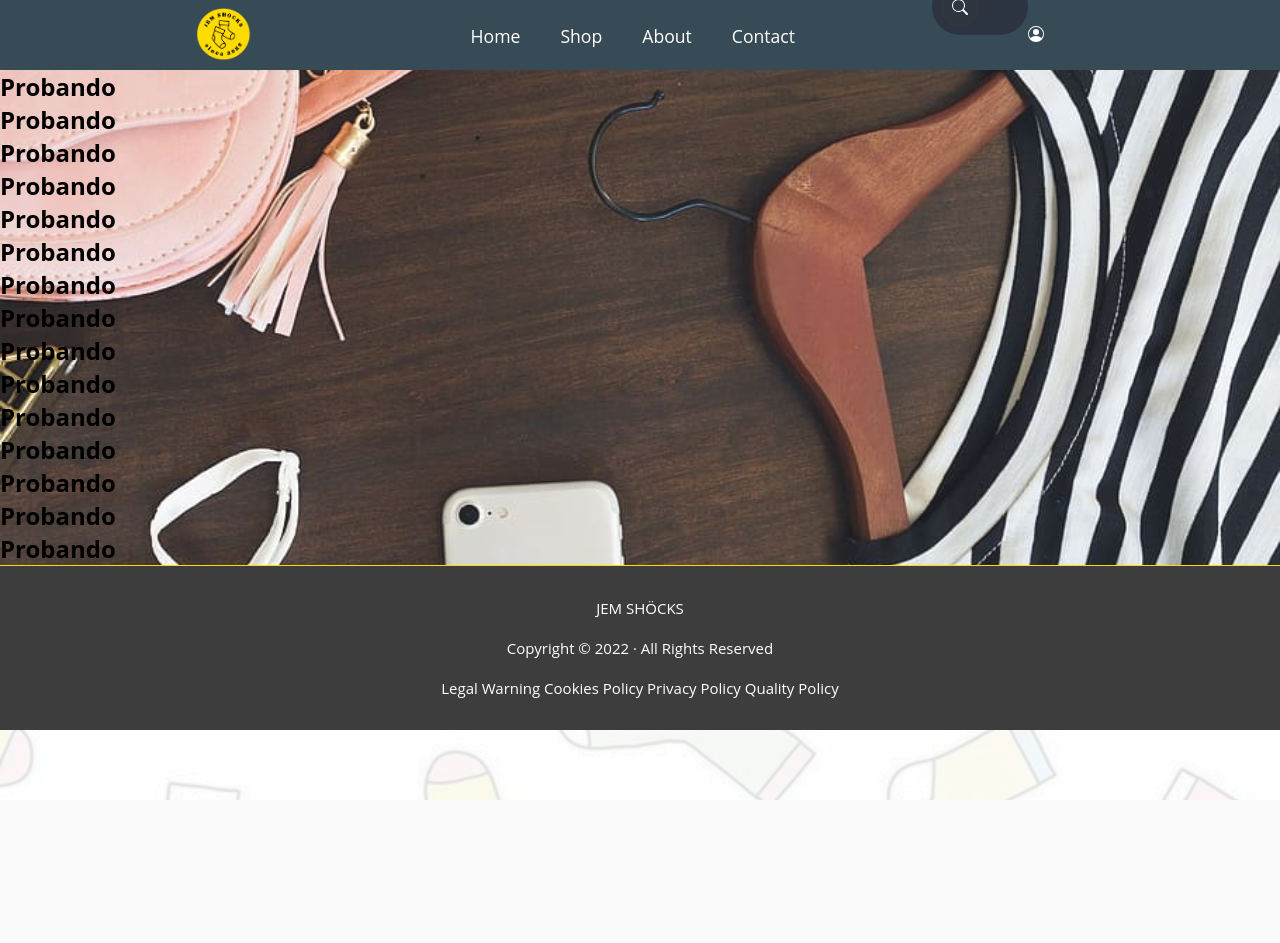
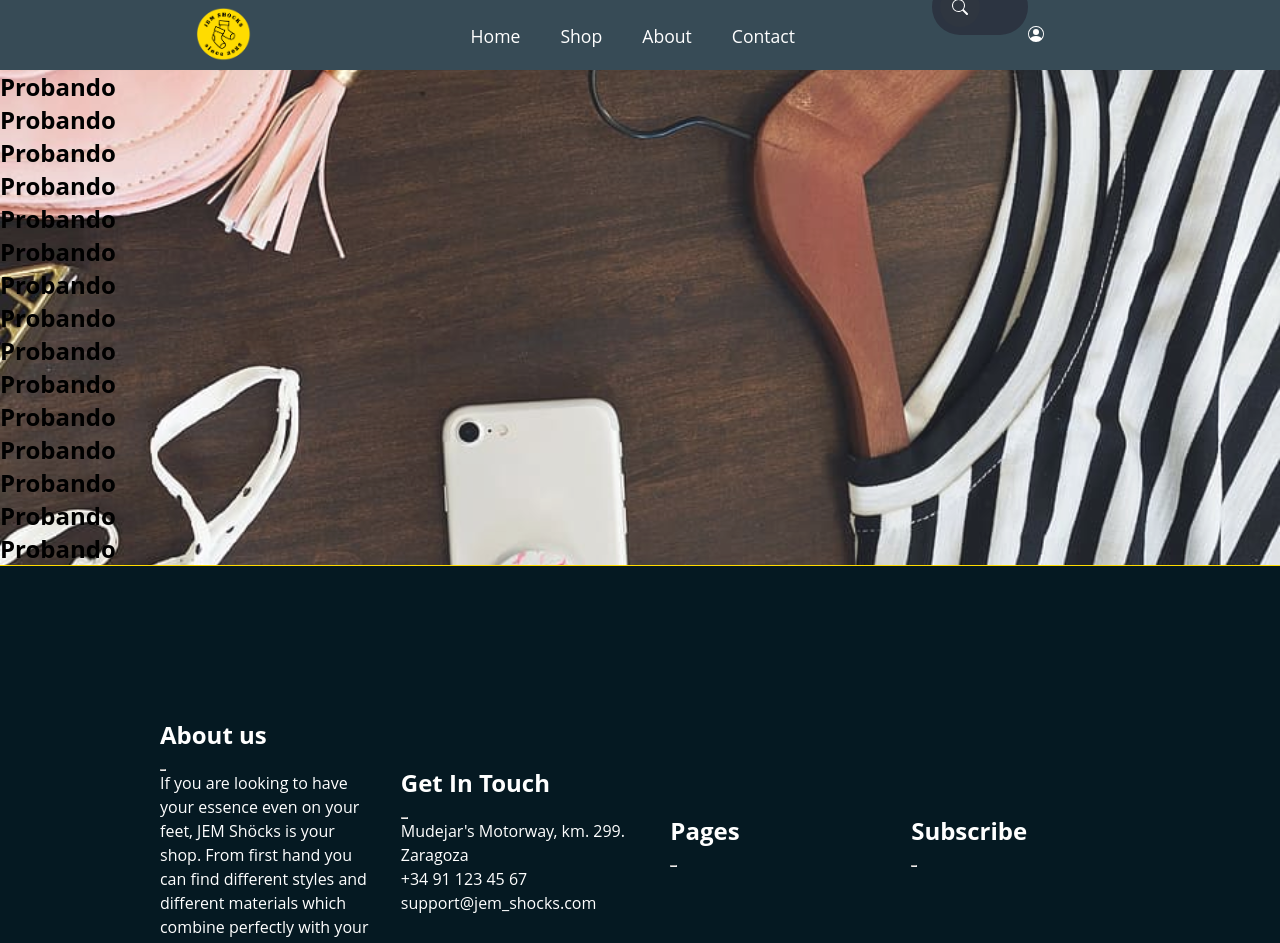
Before and after one commit to Yorrryiii/JEM_Shocks, a React (Create React App) app in the folder jem_shocks/: page /JEM_SHOCKS in a window 1280 px wide. Shown: the top 943 px of the page. Before the commit the page ends 800 px from the top, so only its background shows below. Built offline with nearby package versions, Linux system fonts and the light colour scheme; a web font is replaced by a local one.

Commit message:
no message

```diff
--- a/jem_shocks/src/components/Footer.jsx
+++ b/jem_shocks/src/components/Footer.jsx
@@ -6,11 +6,33 @@ export class Footer extends Component{
     render(){
         return(
             <div id='footer'>
-                <br />
-                <p>JEM SHÖCKS</p>
-                <p>Copyright © 2022 · All Rights Reserved</p>
-                <p>Legal Warning Cookies Policy Privacy Policy Quality Policy</p>
-                <br />
+                <table id='container'>
+                    <tr>
+                        <td id='AboutUs'>
+                            <h2>About us</h2>
+                            <hr />
+                            <p>
+                                If you are looking to have your essence even on your feet, JEM Shöcks is your shop.
+                                From first hand you can find different styles and different materials which combine perfectly with your daily outfit.
+                            </p>
+                        </td>
+                        <td id='GetInTouch'>
+                            <h2>Get In Touch</h2>
+                            <hr />
+                            <p>Mudejar's Motorway, km. 299. Zaragoza</p>
+                            <p>+34 91 123 45 67</p>
+                            <p>support@jem_shocks.com</p>
+                        </td>
+                        <td id='Pages'>
+                            <h2>Pages</h2>
+                            <hr />
+                        </td>
+                        <td id='Subscribe'>
+                            <h2>Subscribe</h2>
+                            <hr />
+                        </td>
+                    </tr>
+                </table>
             </div>
         )
     }
--- a/jem_shocks/src/components/styles/Footer.css
+++ b/jem_shocks/src/components/styles/Footer.css
@@ -1,20 +1,53 @@
 #footer{
-    background-color: #3d3d3d;
-    /* Ponemos un borde en la parte de arriba de color amarillo */
+    background-color: #051922;
     border-top: 1px solid #ffdc00;
-    /* Le damos un estilo a la fuente */
     font-family: 'Poppins','Open Sans', sans-serif;
     width: 100%;
+    padding: 150px 0px;
+}
+
+#container{
+    width: 80%;
+    padding-right: 15px;
+    padding-left: 15px;
+    margin-right: auto;
+    margin-left: auto;
+}
+
+#AboutUs, #GetInTouch, #Pages, #Subscribe{
+    padding: 0px 15px;
+    color: #fff;
+    width: 20%;
+}
+
+#footer h2{
+    font-size: 24px;
+    font-family: 'Poppins','Open Sans', sans-serif;
+    margin: 0px 0px 17.5px;
+    /* padding: 0px 0px 20px; */
 }
 
 #footer p{
-    /* Alineamos el texto al centro de la pantalla */
+    /* Añadimos espacio entre las líneas */
+    line-height: 1.5;
+}
+
+#footer hr{
+    /* Hacemos un poco más ancha la línea */
+    width: 2%;
+    /* Pintamos la linea de color amarillo */
+    background-color: #ffc800;
+}
+
+
+/* #footer p{
+    /* Alineamos el texto al centro de la pantalla
     text-align: center;
-    /* Ponemos el color de la fuente en color blanco */
+    /* Ponemos el color de la fuente en color blanco
     color: #fff;
     font-size: 15px;
     margin: 0px;
     padding: 10px;
     justify-content: center;
     align-items: center;
-}
+} */
```
